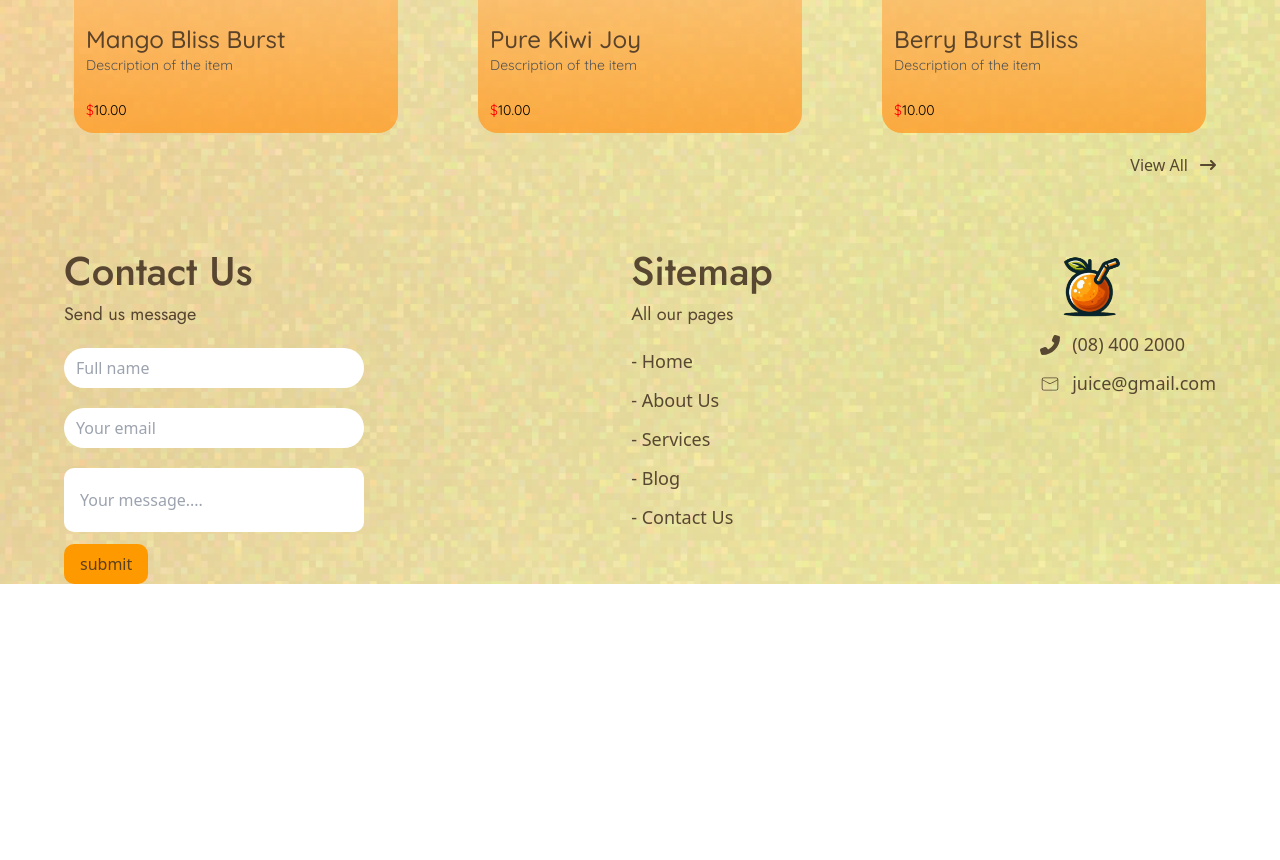
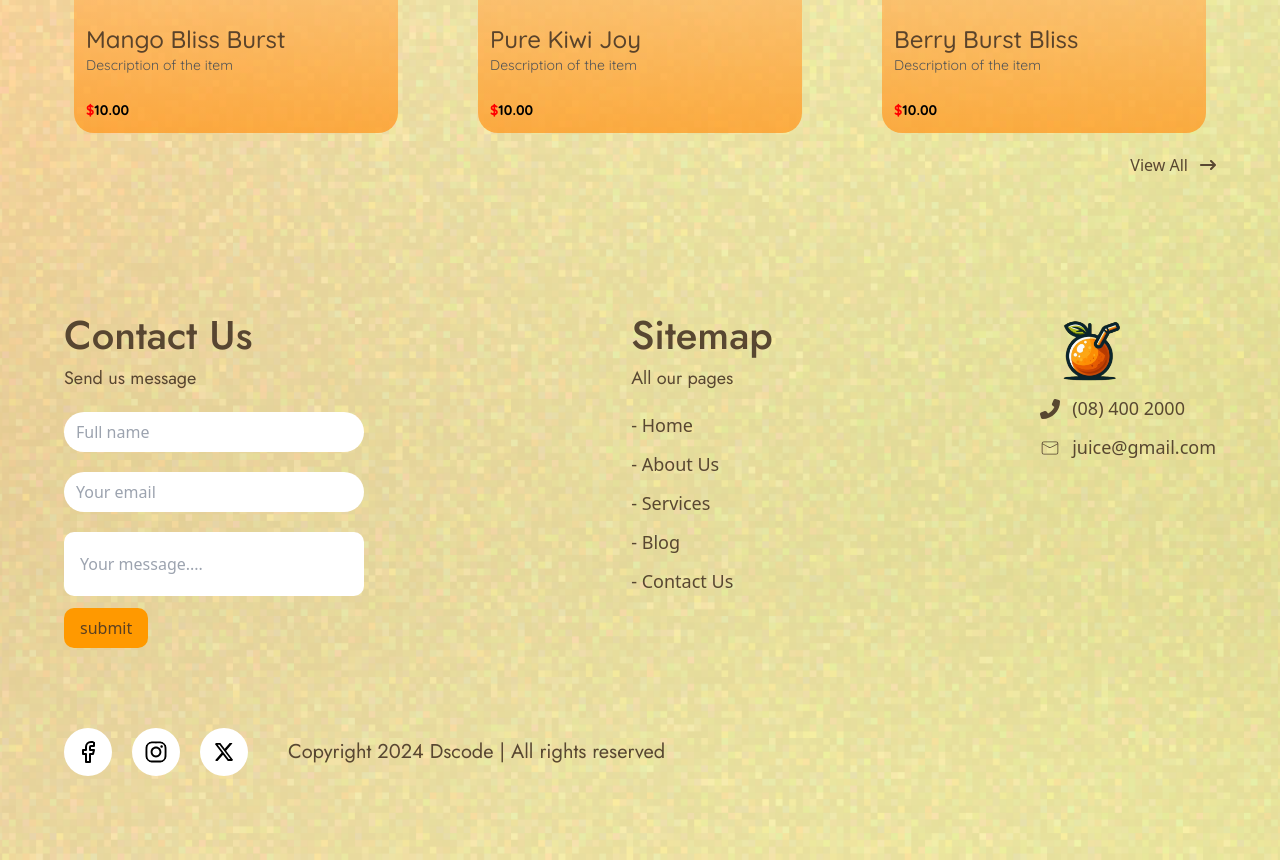
Before and after one commit to Faruqoloyede/Juice-website, a React (Vite) app: page / in a window 1280 px wide. Shown: the part 1854-2714 px from the top of the page. Before the commit the page ends 2438 px from the top, so only its background shows below. Built offline with nearby package versions, Linux system fonts and the light colour scheme.

Commit message:
final commit

```diff
--- a/src/components/Footer.jsx
+++ b/src/components/Footer.jsx
@@ -2,13 +2,28 @@ import React from 'react'
 import Contact from './Contact'
 import Site from './Site'
 import Links from './Links'
+import { FiFacebook } from "react-icons/fi";
+import { FaInstagram } from "react-icons/fa";
+import { RiTwitterXFill } from "react-icons/ri";
+import { styles } from '../style';
+
 
 const Footer = () => {
   return (
-    <div className='flex flex-wrap justify-between'>
-        <Contact />
-        <Site />
-        <Links />
+    <div className={`${styles.paddingY}`} id='contact'>
+      <div className='flex flex-wrap justify-between gap-10'>
+          <Contact />
+          <Site />
+          <Links />
+      </div>
+          <div className='flex flex-wrap items-center gap-10 pt-20 pb-5'>
+            <div className='flex items-center gap-5'>
+              <FiFacebook className='bg-white p-3 text-5xl text-black rounded-full cursor-pointer hover:bg-yellow hover:text-white' />
+              <FaInstagram className='bg-white p-3 text-5xl text-black rounded-full cursor-pointer hover:bg-yellow hover:text-white' />
+              <RiTwitterXFill className='bg-white p-3 text-5xl text-black rounded-full cursor-pointer hover:bg-yellow hover:text-white' />
+            </div>
+            <p className='text-xl text-brown font-normal font-jost'>Copyright 2024 Dscode | All rights reserved</p>
+        </div>
     </div>
   )
 }
--- a/src/components/Menu.jsx
+++ b/src/components/Menu.jsx
@@ -19,7 +19,7 @@ const Menu = () => {
                 <div className='flex flex-col items-start'>
                     <h4 className='text-2xl text-brown font-medium font-quicksand'>{item.title}</h4>
                     <p className='text-[#555555] text-[14px] font-quicksand mb-6'>{item.description}</p>
-                    <p className='text-[14px] font-normal font-quicksand font-bold'><span className='text-[red]'>{item.tag}</span>{`${item.price}.00`}</p>
+                    <p className='text-[14px] font-quicksand font-bold'><span className='text-[red]'>{item.tag}</span>{`${item.price}.00`}</p>
                 </div>
             </div>
             ))}
--- a/src/index.css
+++ b/src/index.css
@@ -25,7 +25,7 @@ body {
 
 .side-nav {
   background: linear-gradient(#FFE2C8, #FEBA44);
-  transition: 1s ease-in-out;
+  transition: .3s ease-in-out;
 
 }
 .img div:nth-child(2) {
```
